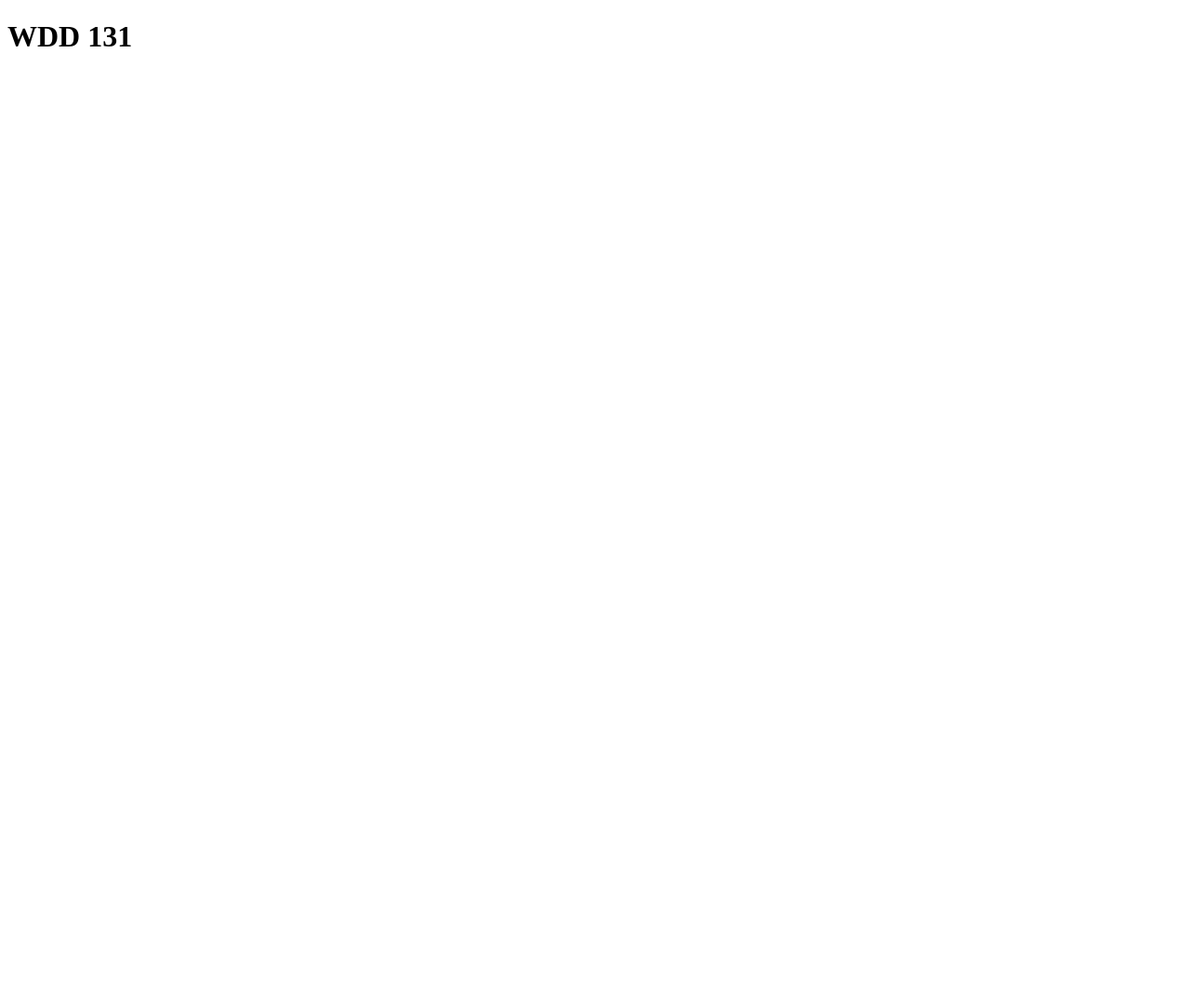
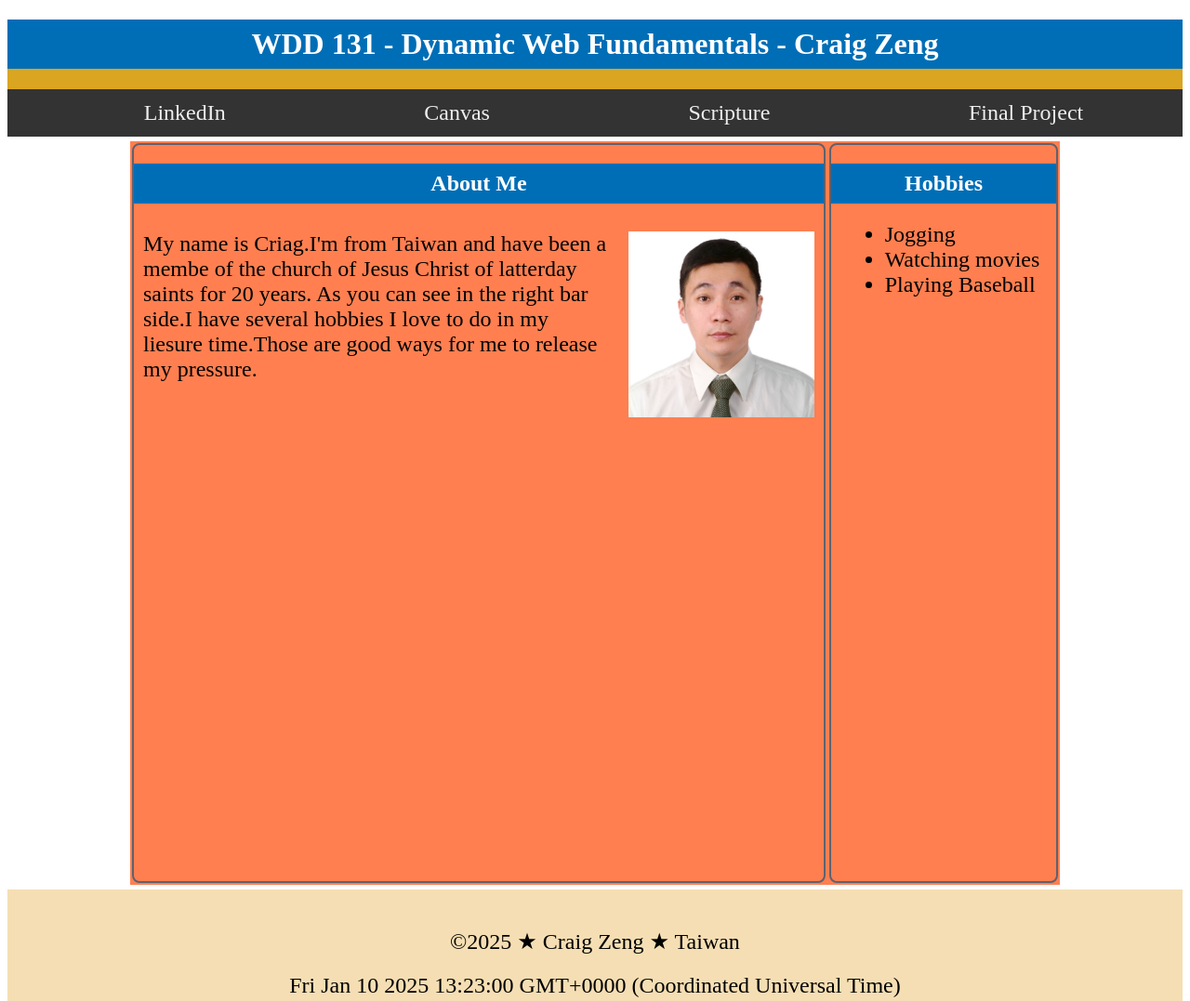
Before and after one commit to craig201042/wdd131, a plain HTML site: page index.html in a window 1280 px wide. Shown: the top 1077 px of the page at 93% size. Before the commit the page ends 800 px from the top, so only its background shows below. Drawn offline with Linux system fonts and the light colour scheme; a web font is replaced by a local one.

Commit message:
week01-assignment

```diff
--- a/index.html
+++ b/index.html
@@ -1,11 +1,61 @@
 <!DOCTYPE html>
 <html lang="en">
+
 <head>
     <meta charset="UTF-8">
     <meta name="viewport" content="width=device-width, initial-scale=1.0">
-    <title>wdd131</title>
+    <title>WDD 131 - Dynamic Web Fundamentals - Craig Zeng</title>
+    <meta name="description" content="WDD 131-Dynamic Web Fundamentals(Craig Zeng's course assignment portal)">
+    <meta name="author" content="Craig Zeng">
+    <link rel="stylesheet" href="styles/base.css">
+    <link rel="preconnect" href="https://fonts.googleapis.com">
+    <link rel="preconnect" href="https://fonts.gstatic.com" crossorigin>
+    <link href="https://fonts.googleapis.com/css2?family=Anton&display=swap" rel="stylesheet">
+    <link rel="preconnect" href="https://fonts.googleapis.com">
+    <link rel="preconnect" href="https://fonts.gstatic.com" crossorigin>
+    <link href="https://fonts.googleapis.com/css2?family=Anton&family=Gabarito:wght@400..900&display=swap"
+        rel="stylesheet">
+    <script src="scripts/getDates.js" defer></script>
 </head>
+
 <body>
-    <h1>WDD 131</h1>
+    <header>
+        <h1 contenteditable>WDD 131 - Dynamic Web Fundamentals - Craig Zeng</h1>
+        <nav>
+            <ul class="navigation">
+                <li><a href="www.linkedin.com/in/craigzeng" title="">LinkedIn</a></li>
+                <li><a href="https://byupw.instructure.com/." title="">Canvas</a></li>
+                <li><a href="https://www.churchofjesuschrist.org/study/scriptures/bofm/moro/9?lang=eng#note6a"
+                        title="">Scripture</a></li>
+                <li><a href="#" title="">Final Project</a></li>
+            </ul>
+        </nav>
+    </header>
+    <div id="main-container">
+        <main contenteditable>
+            <section>
+                <h2>About Me</h2>
+                <div id="card1">
+                    <p>My name is Criag.I'm from Taiwan and have been a membe of the church of Jesus Christ of latterday saints for 20 years.
+                        As you can see in the right bar side.I have several hobbies I love to do in my liesure time.Those are good ways for me to release my pressure.
+                    </p>
+                    <img src="images/craig.jpg" alt="Craig" width="200" height="200">
+                </div>
+            </section>
+            <section id="card2">
+                <h2>Hobbies</h2>
+                <ul>
+                    <li>Jogging</li>
+                    <li>Watching movies</li>
+                    <li>Playing Baseball</li>
+                </ul>
+            </section>
+        </main>
+    </div>
+    <footer contenteditable class="foot">
+        <p>&copy;<span id="currentyear"></span> ★ Craig Zeng ★ Taiwan</p>
+        <p id="lastModified"></p>
+    </footer>
 </body>
+
 </html>
--- /dev/null
+++ b/scripts/getdates.js
@@ -0,0 +1,2 @@
+document.querySelector("#currentyear").innerHTML = new Date().getFullYear();
+document.querySelector("#lastModified").innerHTML = new Date();
--- /dev/null
+++ b/styles/base.css
@@ -0,0 +1,95 @@
+:root {
+    --heading-font: 'Anton', sans-serif;
+    --paragrah-font: 'Gabarito', sans-serif;
+}
+
+#main-container{
+    display: grid;
+    justify-content: center;
+}
+
+header {
+    background: goldenrod;
+}
+
+
+main {
+    background: coral;
+    display: grid;
+    height: 100vh;
+    grid-template: 1fr / 3fr 1fr;
+    width: 1000px;
+}
+
+
+footer {
+    background: wheat;
+    padding: 2rem;
+    text-align: center;
+    margin: 5px 0 0 0;
+}
+
+
+h1, h2{
+    text-align: center;
+    background-color: rgb(0 110 182 / 1);
+    padding: 0.5rem;
+    color: #fff;
+}
+
+
+.navigation {
+    list-style: none;
+    display: flex;
+    flex-wrap: wrap;
+    background-color: #333;
+    align-items: center;
+    margin: 0 0 5px 0;
+}
+
+.navigation li {
+    flex: 1 1 auto;
+    font-size: 1.5rem;
+}
+
+.navigation a {
+    display: block;
+    color: #eee;
+    padding: 0.75rem;
+    text-decoration: none;
+    text-align: center;
+}
+
+.navigation a:hover {
+    font-weight: 700;
+    text-decoration: underline;
+    text-decoration-color: yellow;
+}
+
+section{
+    margin: 2px;
+    border: 2px solid rgb(95 97 110);
+    border-radius: 0.5em;
+}
+#card1{
+    display: grid;
+    grid-template-columns: 3fr 1fr;
+}
+
+#card1 img, p{
+    margin: 10px;
+    font-size: 1.5rem;
+}
+#card2 ul{
+    margin: 10px;
+    display: grid;
+    justify-content: center;
+    align-items: center;
+    font-size: 1.5rem;
+}
+
+.foot{
+   display: grid;
+   align-items: center;
+   justify-items: center;
+}
```
Also changed, not shown: images/craig.jpg (added), styles/layout.css (renamed from week01/styles/layout.css).
